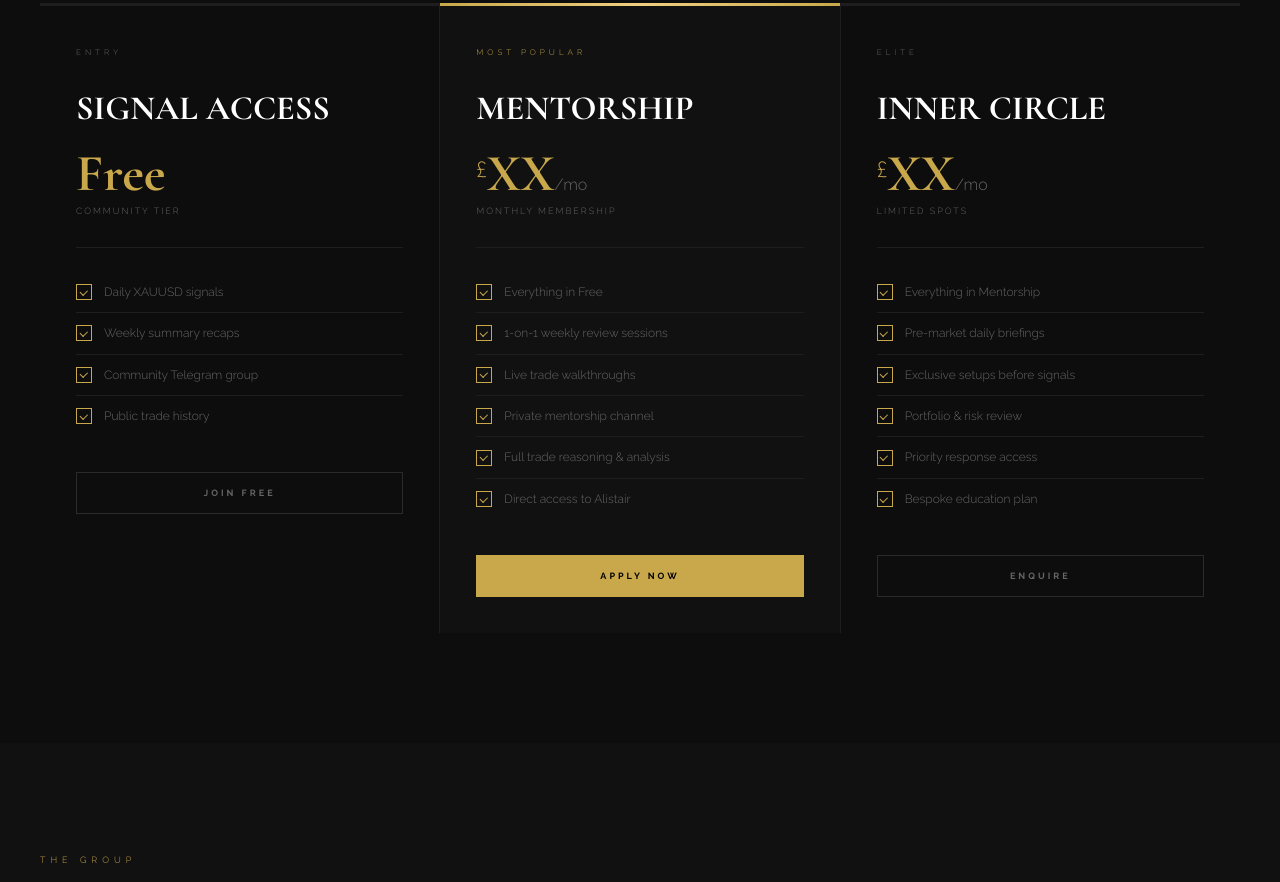
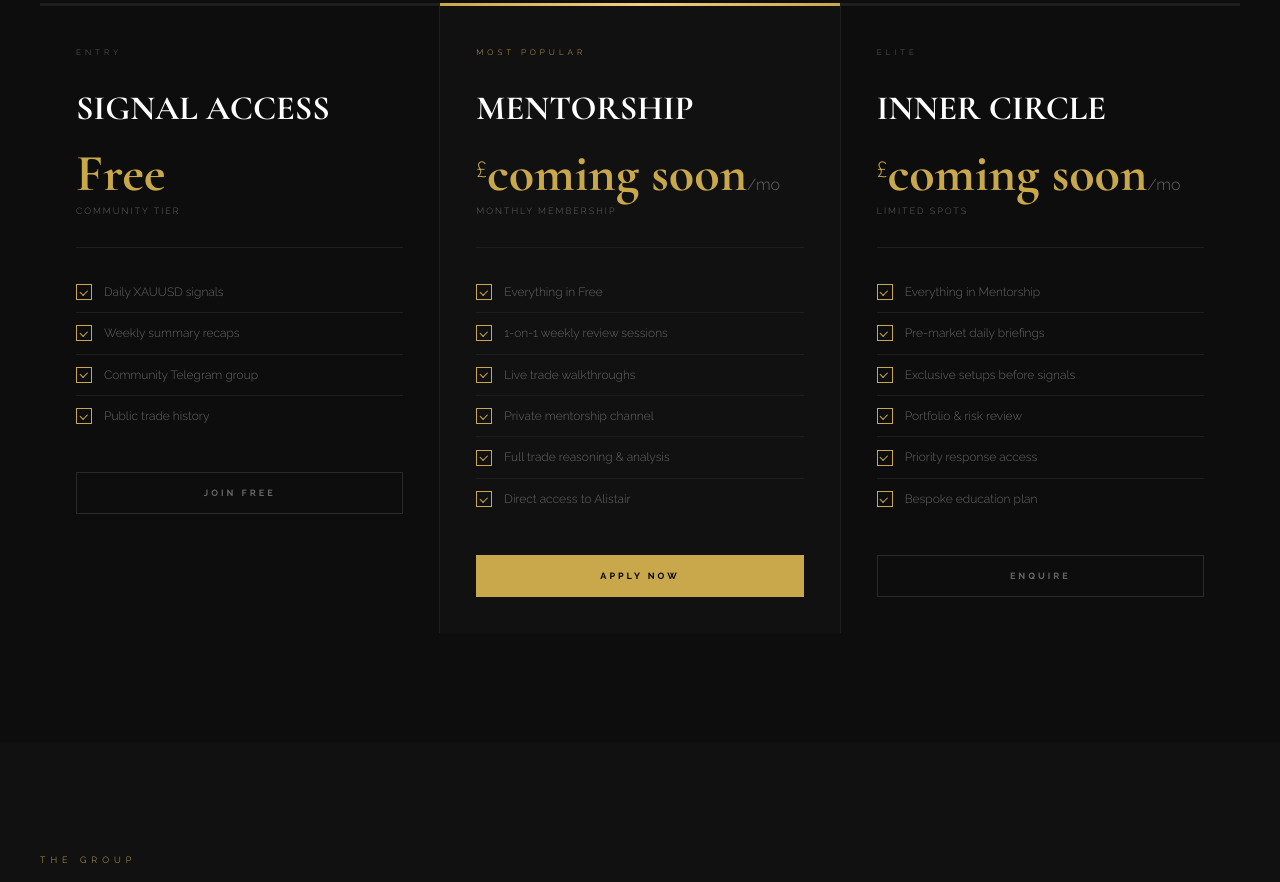
Before and after one commit to alistairweller3-crypto/AST, a plain HTML site: page index.html in a window 1280 px wide. Shown: the part 3473-4355 px from the top of the page. Drawn offline with nearby package versions, Linux system fonts and the light colour scheme.

Commit message:
Update index.html

```diff
--- a/index.html
+++ b/index.html
@@ -662,7 +662,7 @@ footer{background:var(--bg2);border-top:1px solid var(--border);padding:52px 40p
         <div class="plan-inner">
           <span class="plan-tag gold">Most Popular</span>
           <div class="plan-name">Mentorship</div>
-          <div class="plan-price"><sup>£</sup>XX<span class="per">/mo</span></div>
+          <div class="plan-price"><sup>£</sup>coming soon<span class="per">/mo</span></div>
           <div class="plan-period">Monthly membership</div>
           <div class="plan-divider"></div>
           <ul class="plan-features">
@@ -681,7 +681,7 @@ footer{background:var(--bg2);border-top:1px solid var(--border);padding:52px 40p
         <div class="plan-inner">
           <span class="plan-tag">Elite</span>
           <div class="plan-name">Inner Circle</div>
-          <div class="plan-price"><sup>£</sup>XX<span class="per">/mo</span></div>
+          <div class="plan-price"><sup>£</sup>coming soon<span class="per">/mo</span></div>
           <div class="plan-period">Limited spots</div>
           <div class="plan-divider"></div>
           <ul class="plan-features">
```
